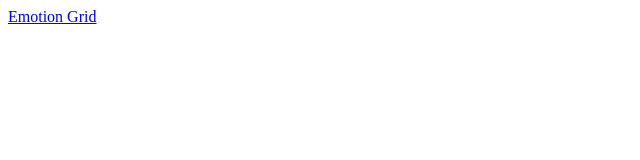
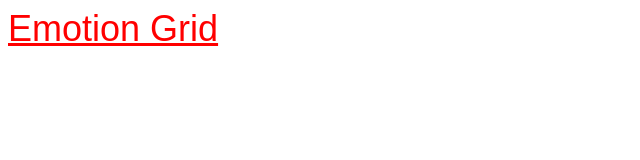
Before and after one commit to Timtxt/error, a plain HTML site: page index.html in a window 1280 px wide. Shown: the whole page, without its empty margins (0-640 px from the left). Drawn offline with Linux system fonts and the light colour scheme.

Commit message:
Update index.html

```diff
--- a/index.html
+++ b/index.html
@@ -6,6 +6,11 @@
     <title>Tools</title>
 
     <style>
+        a {
+  color: red;
+  font-size: 36px;
+  font-family: Arial;
+}
 
     </style>
 </head>
```
